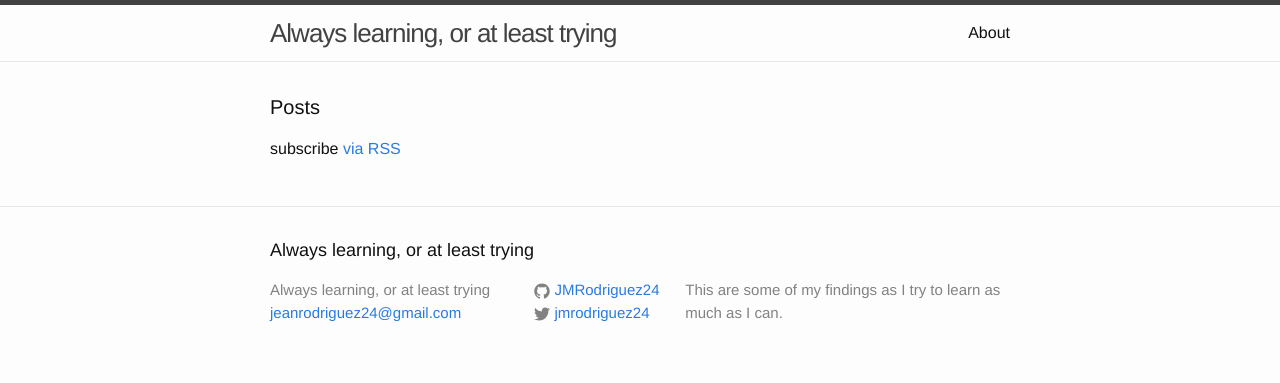
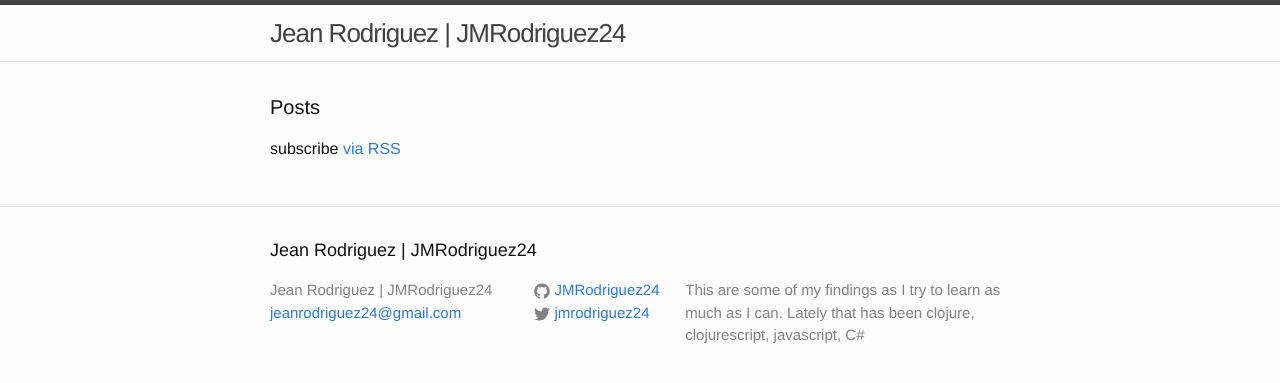
Before and after one commit to JMRodriguez24/JMRodriguez24.github.io, a Jekyll site: the page built from index.html, in a window 1280 px wide. Shown: the top 383 px of the page. Built offline with Jekyll 4.4.1, drawn with Linux system fonts in a browser that asks for light colours.

Commit message:
Modifed title and removed about page

```diff
--- a/_config.yml
+++ b/_config.yml
@@ -1,8 +1,8 @@
 # Site settings
-title: Always learning, or at least trying
+title: Jean Rodriguez | JMRodriguez24
 email: jeanrodriguez24@gmail.com
 description: > # this means to ignore newlines until "baseurl:"
-  This are some of my findings as I try to learn as much as I can.
+  This are some of my findings as I try to learn as much as I can.  Lately that has been clojure, clojurescript, javascript, C#
 baseurl: "" # the subpath of your site, e.g. /blog/
 url: "http://jmrodriguez24.github.io" # the base hostname & protocol for your site
 twitter_username: jmrodriguez24
```
Also changed, not shown: about.md (deleted, +0 -11 lines).
